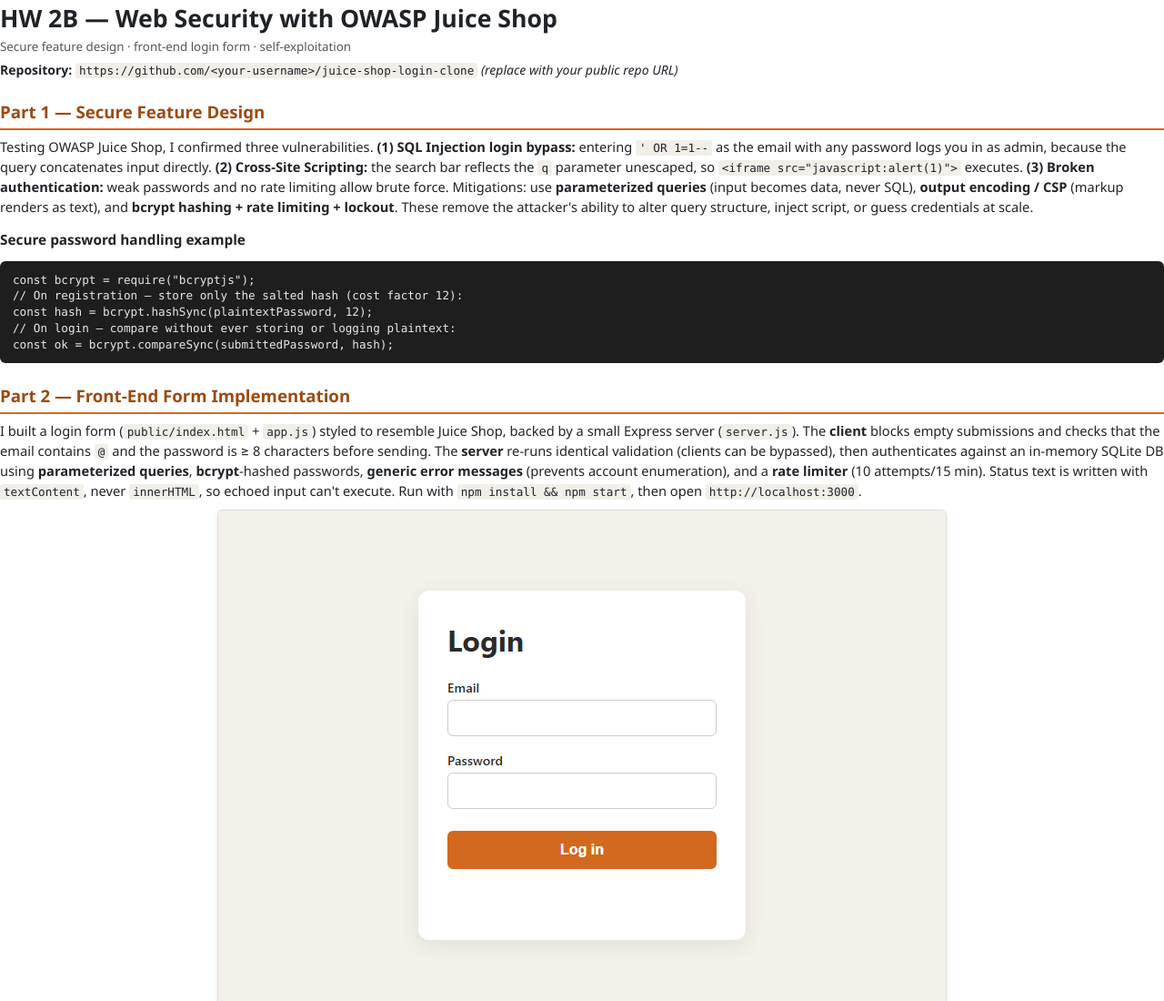
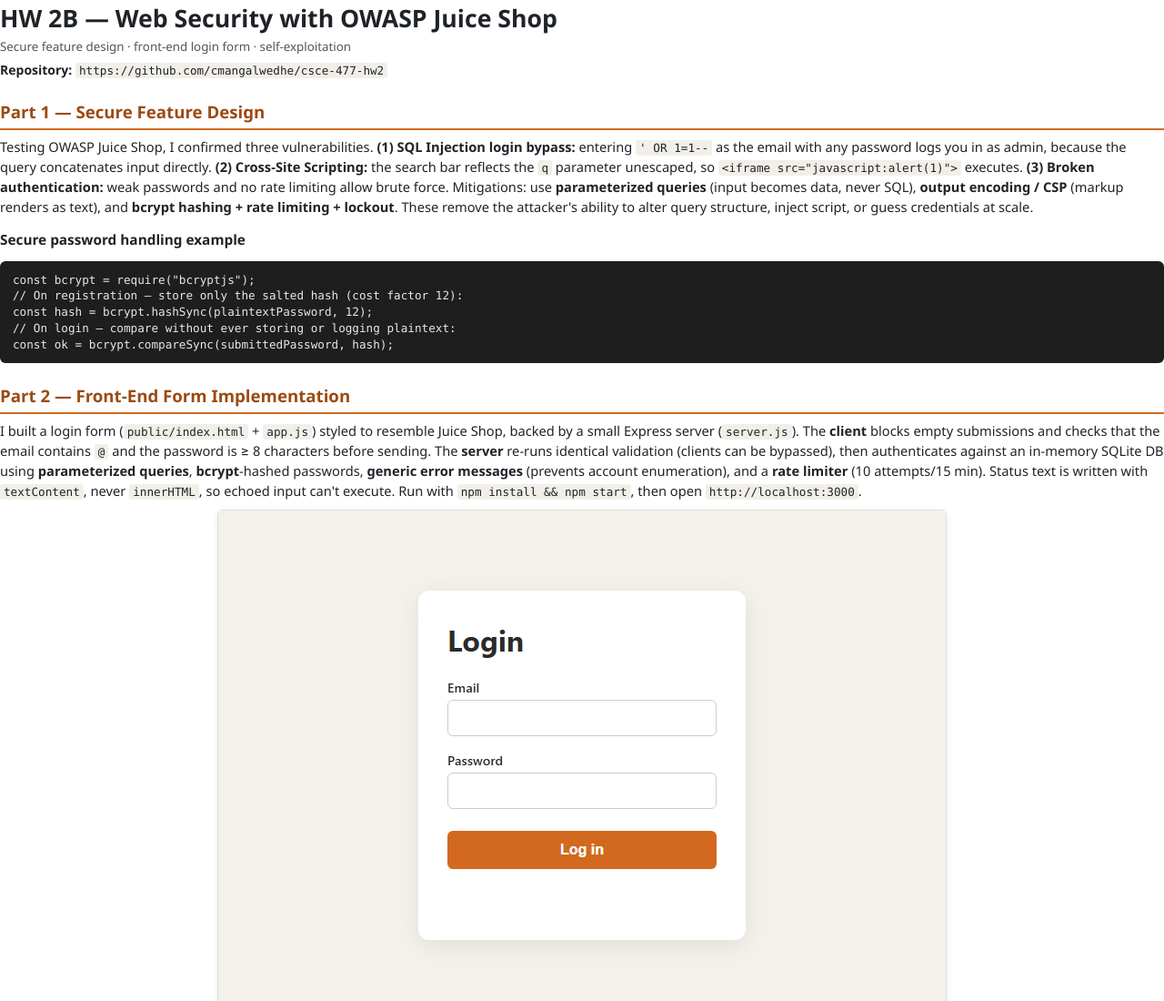
Before and after one commit to cmangalwedhe/csce-477-hw2, a website: page docs/submission.html in a window 1280 px wide. Shown: the top 1100 px of the page at 91% size. Drawn offline with Linux system fonts and the light colour scheme.

Commit message:
Set real repo URL in writeup and submission PDF

```diff
--- a/docs/submission.html
+++ b/docs/submission.html
@@ -43,8 +43,7 @@
 <h1>HW 2B — Web Security with OWASP Juice Shop</h1>
 <div class="meta">Secure feature design · front-end login form · self-exploitation</div>
 <div class="repo"><strong>Repository:</strong>
-  <code>https://github.com/&lt;your-username&gt;/juice-shop-login-clone</code>
-  <em>(replace with your public repo URL)</em>
+  <code>https://github.com/cmangalwedhe/csce-477-hw2</code>
 </div>
 
 <section>
```
Also changed, not shown: WRITEUP.md (+1 -1 lines), 1 other file.
